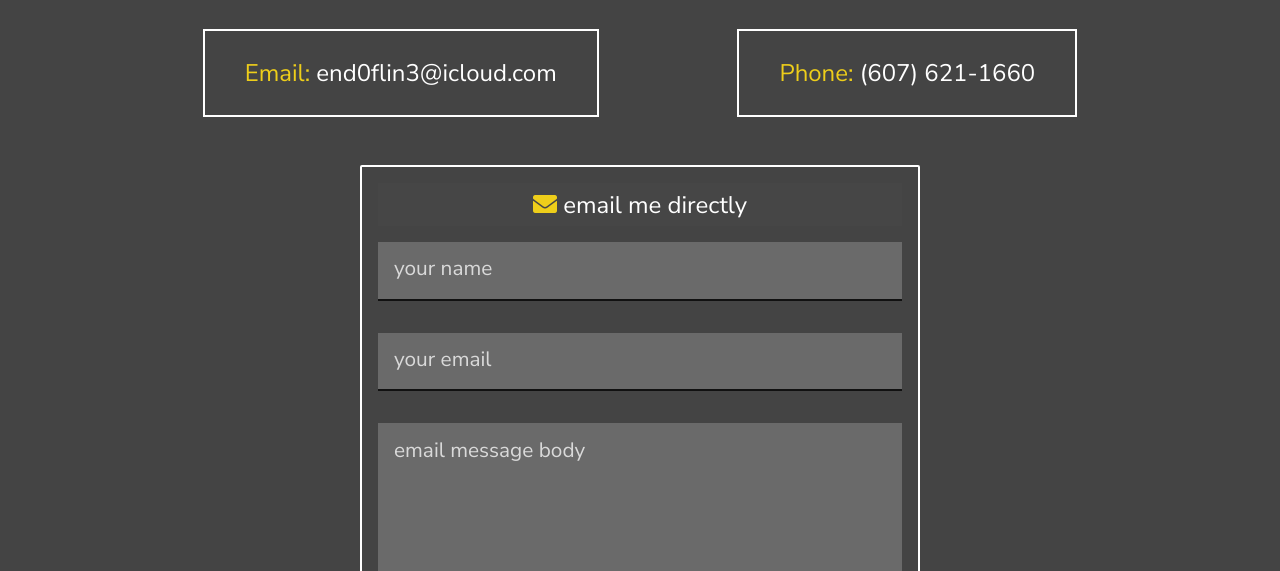
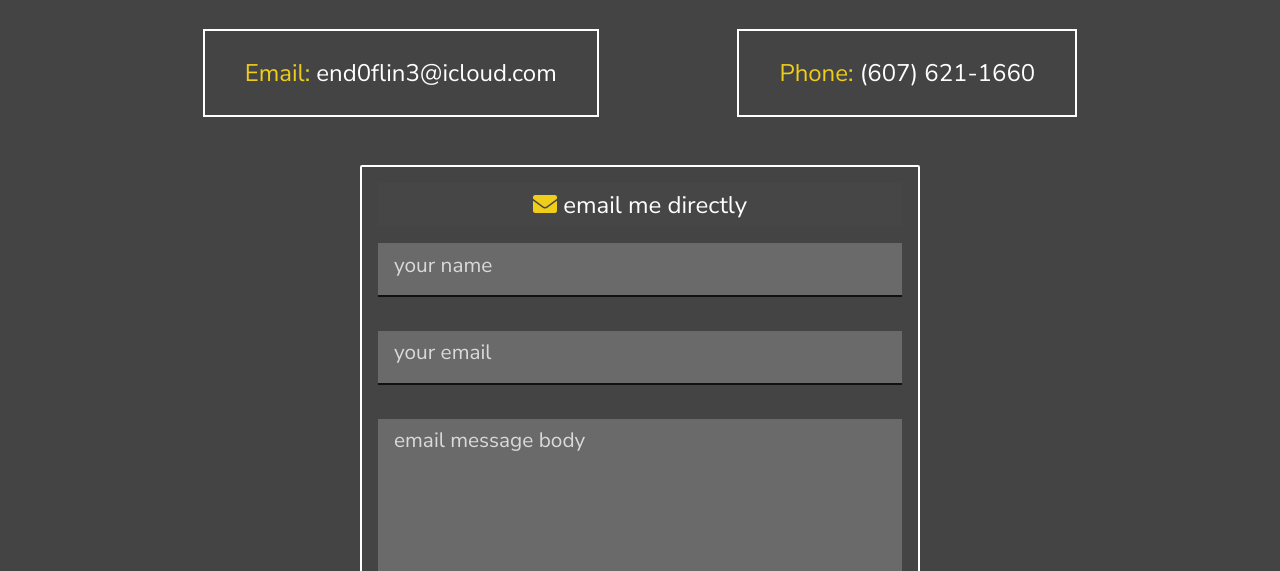
Before and after one commit to GoloisaNinja/codec2020, a website: page dist/contact.html in a window 1280 px wide. Shown: the part 229-800 px from the top of the page. Drawn offline with Linux system fonts and the light colour scheme.

Commit message:
profile changes and sizing fixes

```diff
--- a/scss/main.scss
+++ b/scss/main.scss
@@ -189,9 +189,9 @@ main {
 }
 .contact-input {
   font-size: 1.3rem;
-  padding: 1rem 0 0.8rem;
+  padding: 1rem 0 0.5rem;
   background-color: lighten($primary-color, 15%);
-  margin-bottom: 1rem;
+  margin-top: 1.1rem;
   color: #fff;
   border: none;
   border-bottom: 2px solid darken($primary-color, 20%);
@@ -214,7 +214,7 @@ main {
 .contact-label {
   position: absolute;
   top: 0;
-  padding: 0.7rem 0 0 1rem;
+  padding: 1.5rem 0 0 1rem;
   transition: all 250ms;
   opacity: 0.75;
   font-size: 1.3rem;
@@ -227,7 +227,7 @@ main {
 .contact-input:focus + .contact-label,
 .contact-input:valid + .contact-label {
   font-size: 85%;
-  transform: translate3d(0, -98%, 0);
+  transform: translate3d(0, -80%, 0);
   opacity: 1;
 }
 
```
Also changed, not shown: dist/contact.html, dist/css/main.css, dist/img/portrait.jpg, dist/img/really_small_portrait.jpg, dist/img/small_portrait.jpg.
